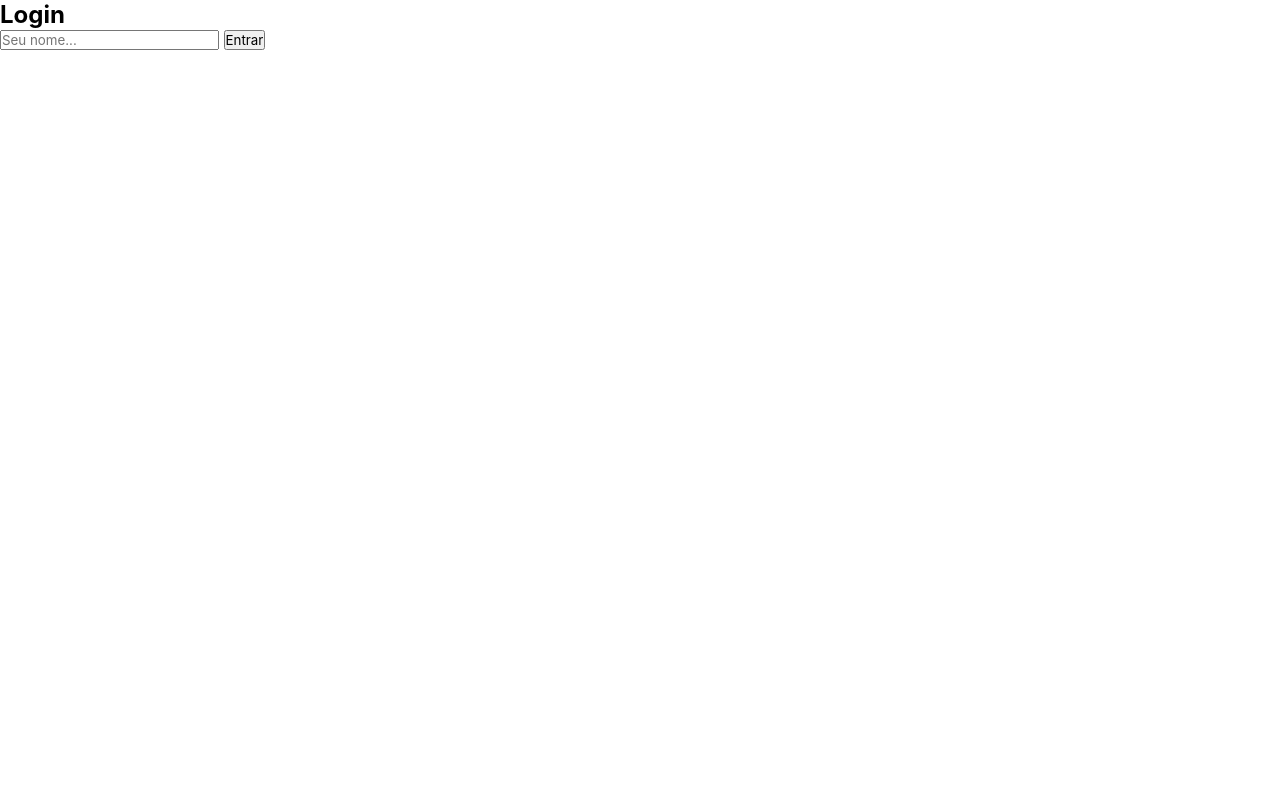
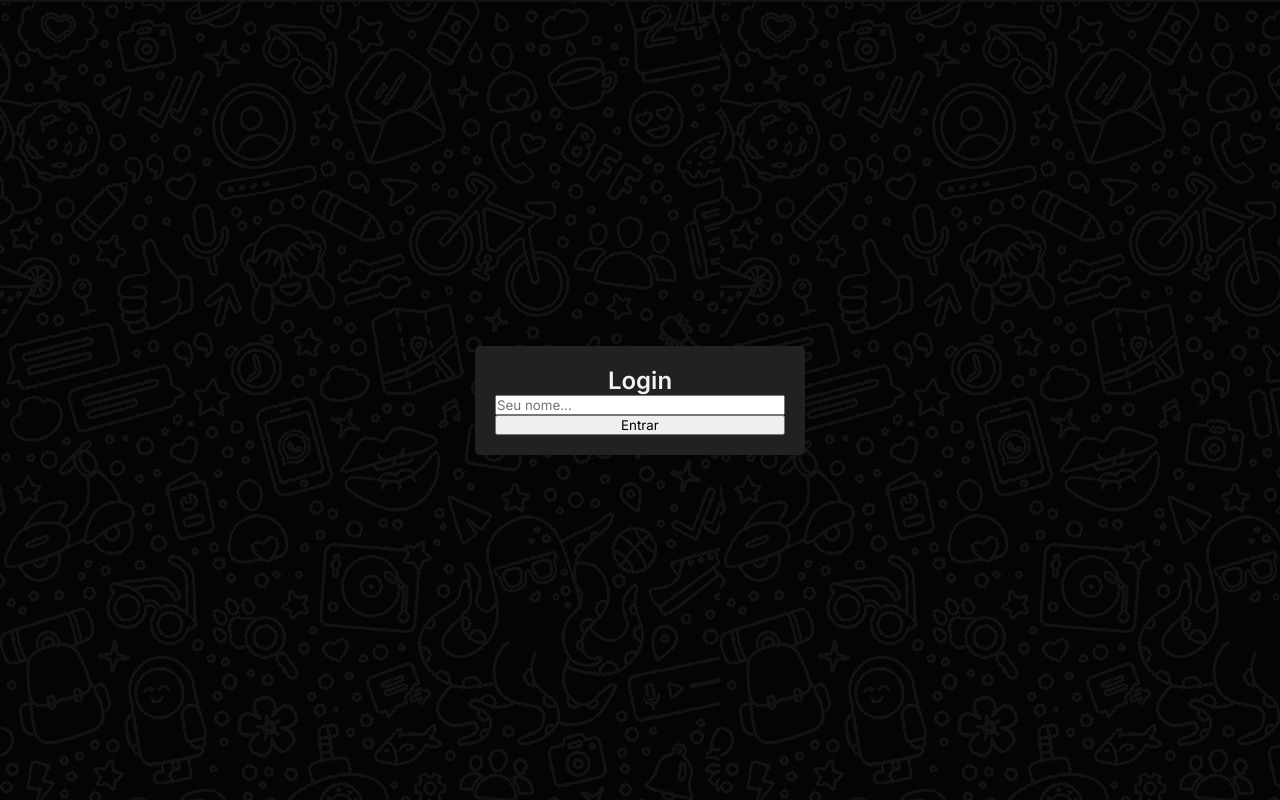
Before and after one commit to ronanrood/chatWhatsapp, a plain HTML site: page frontend/index.html in a window 1280 px wide. Drawn offline with Linux system fonts and the light colour scheme.

Commit message:
style containerLogin

```diff
--- a/frontend/css/style.css
+++ b/frontend/css/style.css
@@ -1,7 +1,33 @@
-
+@import url('https://fonts.googleapis.com/css2?family=Inter:wght@100;200;300;400;500;600;700;800;900&family=Poppins:wght@100;200;300;400;500&display=swap');
 *{
     margin: 0;
     padding: 0;
     box-sizing: border-box;
-    font-family: Inter, sans-serif;
+    font-family: Inter ,sans-serif;
 }
+body{
+    background: url(../assets/background.png);
+    color: #f2f2f2;
+}
+.container{
+    height: 100vh;
+    display: flex;
+    justify-content: center;
+    align-items: center;
+}
+.login{
+    width: 100%;
+    max-width: 330px;
+    background-color: #212121;
+    border-radius: 5px;
+    padding: 20px;
+}
+.login> h2{
+    font-weight: 600;
+    font-size: 1.5rem;
+    text-align: center;
+}
+.login__form{
+    display: flex;
+    flex-direction: column;
+}
```
